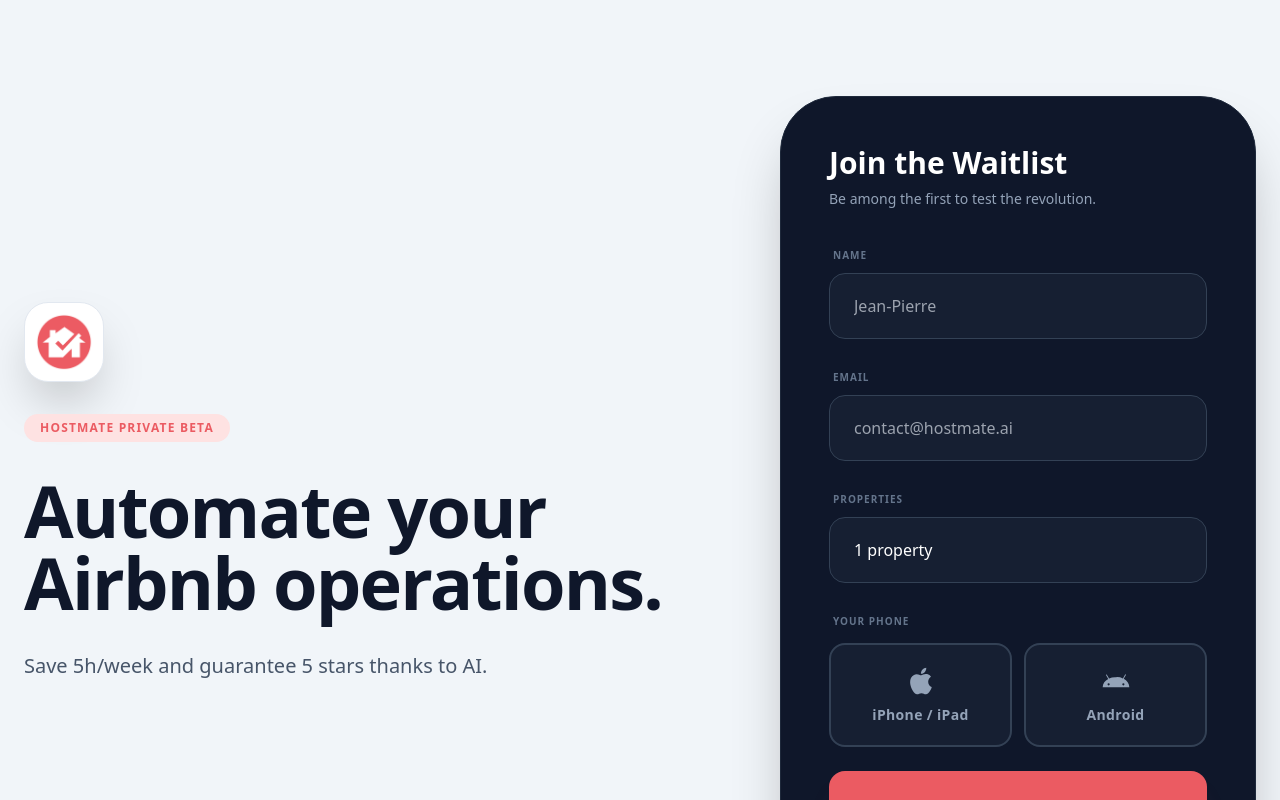
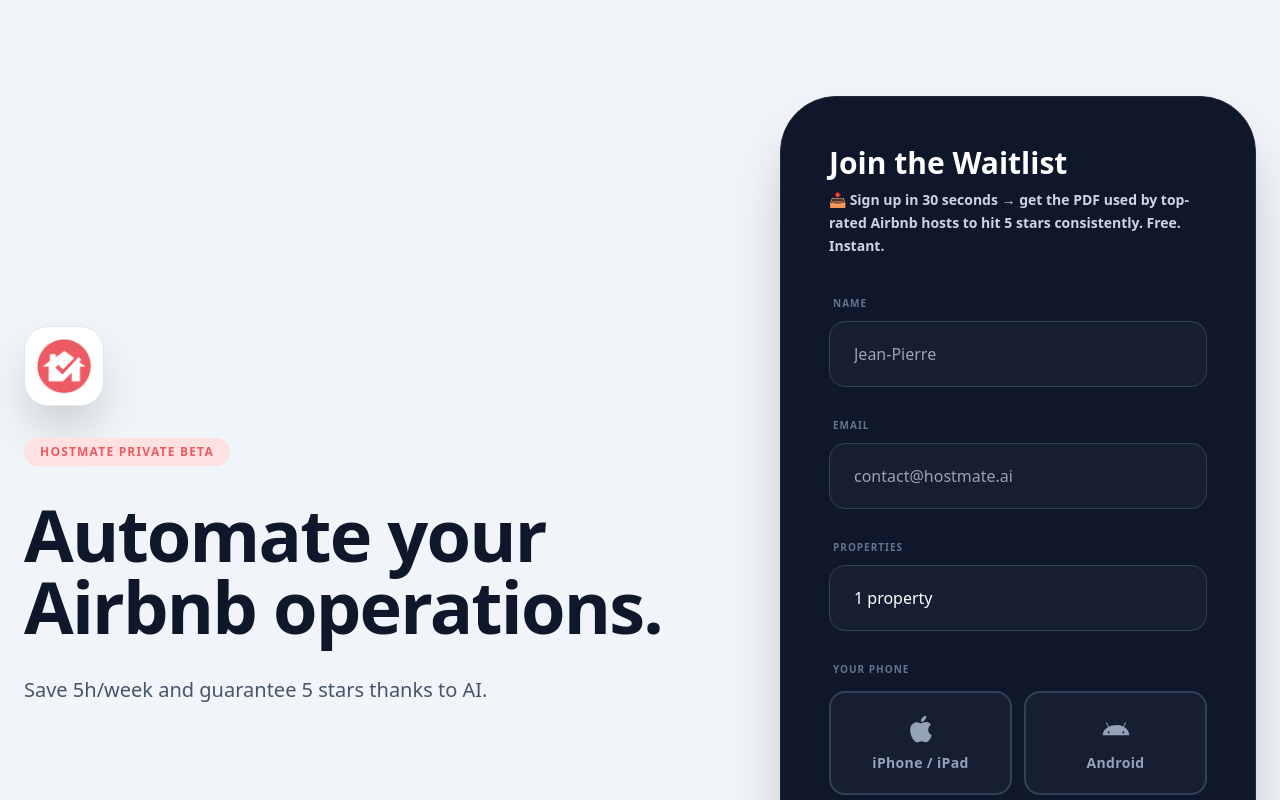
Before and after one commit to MOMOSIGMA/Hostmate_vitrine, a React (Vite) app: page / in a window 1280 px wide. Shown: the top 800 px of the page. Built offline with nearby package versions, Linux system fonts and the light colour scheme.

Commit message:
ajout du pdf au landingpage

```diff
--- a/src/App.tsx
+++ b/src/App.tsx
@@ -13,7 +13,7 @@ const translations = {
     pillar3Title: "Problem Solver",
     pillar3Desc: "Defuse disputes and handle reviews strategically to protect your rating.",
     formTitle: "Join the Waitlist",
-    formSubtitle: "Be among the first to test the revolution.",
+    formSubtitle: "Sign up in 30 seconds → get the PDF used by top-rated Airbnb hosts to hit 5 stars consistently. Free. Instant.",
     labelName: "Name",
     labelEmail: "Email",
     labelCount: "Properties",
@@ -26,8 +26,8 @@ const translations = {
     thanksTitle: "You're on the list! 🎉",
     thanksMsg: "Check your inbox. A confirmation email is on its way. Welcome to the HostMate family!",
     deviceRequired: "Please select your device type.",
-    selected: "✓ Selected", // AJOUT
-    errorMsg: "Error. Please try again.", // AJOUT
+    selected: "✓ Selected",
+    errorMsg: "Error. Please try again.",
   },
   fr: {
     badge: "HostMate Beta Privée",
@@ -40,7 +40,7 @@ const translations = {
     pillar3Title: "Problem Solver",
     pillar3Desc: "Désamorcez les litiges et gérez les avis difficiles pour protéger votre note.",
     formTitle: "Rejoindre la liste",
-    formSubtitle: "Soyez les premiers à tester la révolution.",
+    formSubtitle: "Inscrivez-vous en 30 secondes → recevez le PDF qui a aidé des centaines d'hôtes à passer à 5 étoiles. Gratuit. Immédiat.",
     labelName: "Prénom",
     labelEmail: "Email",
     labelCount: "Logements",
@@ -53,8 +53,8 @@ const translations = {
     thanksTitle: "C'est validé ! 🎉",
     thanksMsg: "Merci pour votre confiance. Un email de confirmation arrive dans votre boîte. À très vite !",
     deviceRequired: "Veuillez sélectionner votre type d'appareil.",
-    selected: "✓ Sélectionné", // AJOUT
-    errorMsg: "Erreur. Veuillez réessayer.", // AJOUT
+    selected: "✓ Sélectionné",
+    errorMsg: "Erreur. Veuillez réessayer.",
   }
 }
 
@@ -136,7 +136,12 @@ export default function LandingPage() {
               ) : (
                 <>
                   <h2 className="text-3xl font-black mb-2">{t.formTitle}</h2>
-                  <p className="text-slate-400 text-sm mb-8 font-medium">{t.formSubtitle}</p>
+
+                  {/* ─── PHRASE PDF — juste sous le titre, avant les champs ─── */}
+                  <p className="text-sm mb-8 font-semibold leading-relaxed">
+                    <span className="text-[#eb5b62]">📥</span>{' '}
+                    <span className="text-slate-300">{t.formSubtitle}</span>
+                  </p>
 
                   <form onSubmit={handleSubmit} className="space-y-6">
 
```
